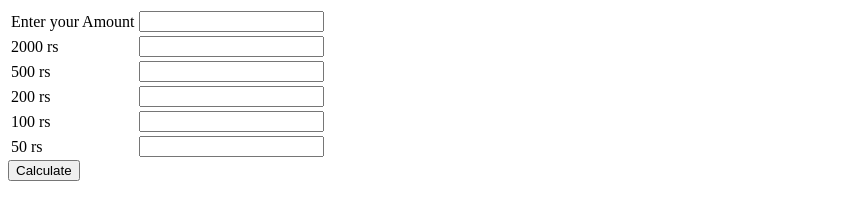
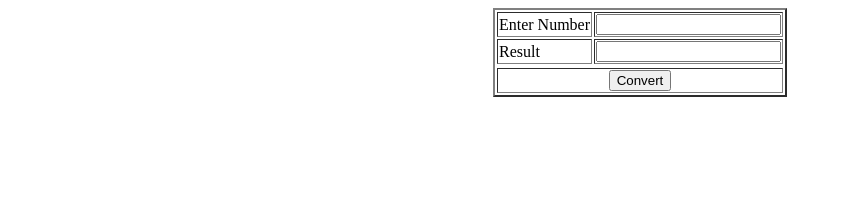
Before and after one commit to saurabhkumar-sk/web_dev, a plain HTML site: page index.html in a window 1280 px wide. Shown: the whole page, without its empty margins (0-842 px from the left). Drawn offline with Linux system fonts and the light colour scheme.

Commit message:
number to string

```diff
--- a/index.html
+++ b/index.html
@@ -3,68 +3,40 @@
 <head>
   <meta charset="UTF-8">
   <meta name="viewport" content="width=device-width, initial-scale=1.0">
-  <title>Check Money</title>
+  <title>Word To String</title>
 </head>
 <body>
-  <script language="javaScript">
-    function findAmount(){
-      var amount,twoTho,FiveT,TwoHT;
-      amount=document.getElementById('amount').value;
-      document.getElementById('2000rs').value=parseInt(amount/2000);
-
-    }
-
-  </script>
-  <table>
+  <table align="center"  border="2">
     <tr>
-      <td>
-        Enter your Amount
-      </td>
-      <td>
-        <input type="number" id="amount">
-      </td>
+      <td>Enter Number</td>
+      <td><input type="number" id="num"></td>
     </tr>
     <tr>
-      <td>
-        2000 rs
-      </td>
-      <td>
-        <input type="number" id="2000rs">
-      </td>
-    </tr>
-    <tr>
-      <td>
-        500 rs
-      </td>
-      <td>
-        <input type="number" id="500rs">
-      </td>
-    </tr>
-    <tr>
-      <td>
-       200 rs
-      </td>
-      <td>
-        <input type="number" id="200rs">
-      </td>
-    </tr>
-    <tr>
-      <td>
-       100 rs
-      </td>
-      <td>
-        <input type="number" id="100rs">
-      </td>
-    </tr>
-    <tr>
-      <td>
-       50 rs
-      </td>
-      <td>
-        <input type="number" id="50rs">
-      </td>
-    </tr>
-  </table>
-  <td colspan="2"><button onclick="findAmount()">Calculate</button></td>
+      <td>Result</td>
+      <td><input type="text" id="result"></td>
+    </tr >
+    <tr></tr>
+        <tr align="center">
+          <td colspan="2"><input type="button" value="Convert" onclick="myFun()"></td>
+        </tr>
+
+  <script lang="javascript">
+    function myFun(){
+      let p=document.getElementById("num").value;
+      let s='';
+      switch(parseInt(n/100)){
+          case 1: s='One hundred'; break;
+          case 2: s='Two hundred'; break;
+          case 3: s='Three hundred'; break;
+          case 4: s='Four hundred'; break;
+          case 5: s='Five hundred'; break;
+          case 6: s='Six hundred'; break;
+          case 7: s='Seven hundred'; break;
+          case 8: s='Eight hundred'; break;
+          case 9: s='Nine hundred'; break;
+      }
+      document.getElementById("result").value=s;
+    }
+  </script>
 </body>
 </html>
```
